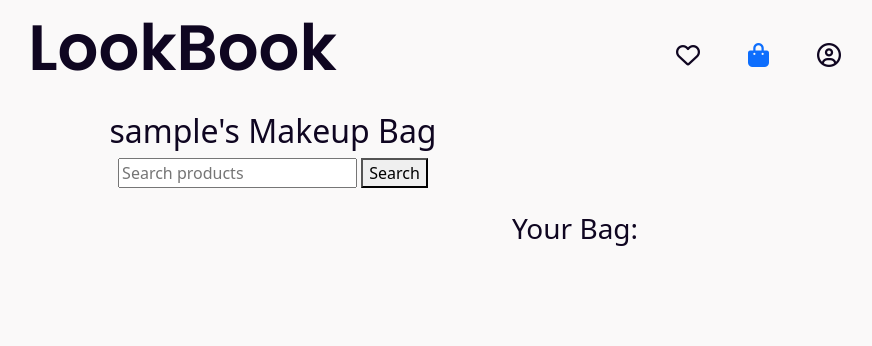
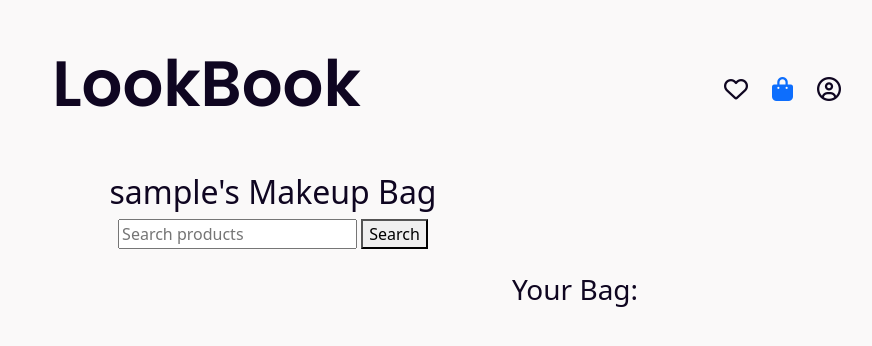
Before and after one commit to rachaelvle/makeup-website, a Flask app: page /makeup_bag in a window 1280 px wide. Shown: the top 346 px of the page, without its empty margins (367-1239 px from the left). Run offline with Flask 3, Linux system fonts and the light colour scheme; the visitor is signed in with stand-in values (Sample User, id 1); some libraries are stand-ins or nearby versions.

Commit message:
Modified masonry layout

```diff
--- a/static/styles.css
+++ b/static/styles.css
@@ -15,11 +15,14 @@ body {
 /* special css for the browsing/main page navbar */
 .main-navbar {
     list-style-type: none;
+    margin-top: 2.2rem;
+    margin-bottom: 2.6rem;
 }
 
 li.main-bar {
   display: inline;
-  padding: 2.7rem 24px;
+  padding: 2.6rem 24px;
+  padding-left: 0px;
   overflow: hidden;
 }
 
@@ -37,7 +40,8 @@ li.main-bar {
 /* for main page */
 .board-grid {
   display: grid;
-  grid-template-columns: repeat(auto-fill, 300px);
+  grid-template-columns: repeat(5, 1fr);
+  grid-template-rows: masonry;
   grid-auto-rows: 20px;
   grid-row-gap: 10px;
   grid-column-gap: 16px;
@@ -46,8 +50,9 @@ li.main-bar {
 .post {
   grid-row-end: span 10;
   margin-bottom: 10px;
-  width: 242px;
+  width: 300px;
   height: auto;
+  border-radius: 25px;
 }
 
 .poppins-thin {
```
